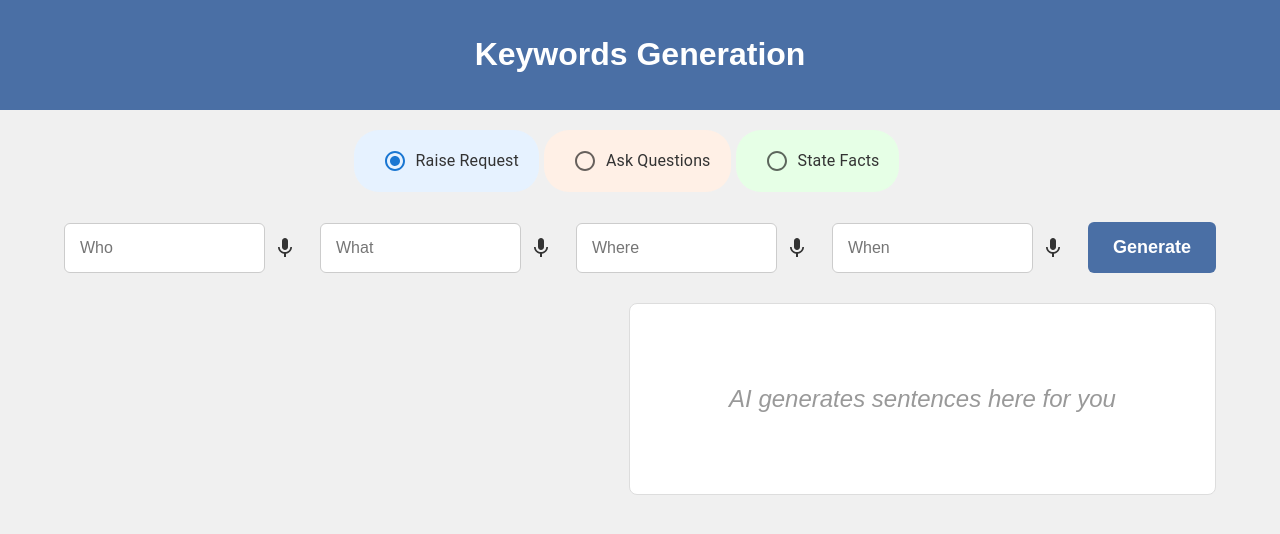
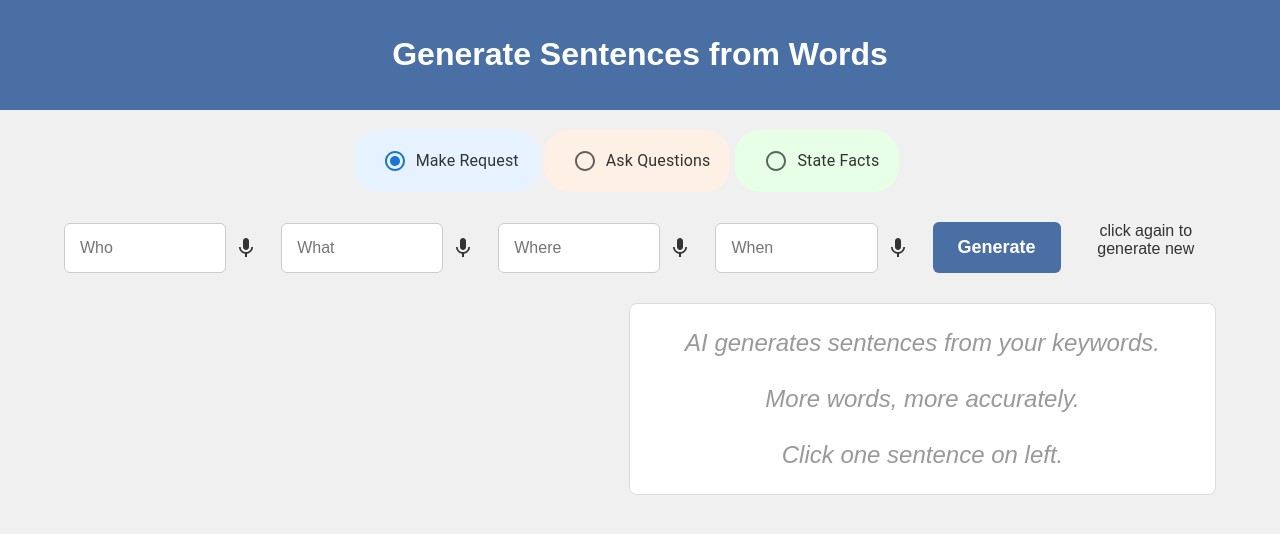
Before and after one commit to maomao123321/Generate-sentences-from-keywords, a React (Create React App) app: page / in a window 1280 px wide. Shown: the top 534 px of the page. Built offline with nearby package versions, Linux system fonts and the light colour scheme.

Commit message:
more accessible

```diff
--- a/src/App.js
+++ b/src/App.js
@@ -1,4 +1,4 @@
-import { Mic, Stop, VolumeUp } from '@mui/icons-material';
+import { Mic, Stop, VolumeUp, ContentCopy } from '@mui/icons-material';
 import { FormControl, FormControlLabel, IconButton, Radio, RadioGroup } from '@mui/material';
 import axios from 'axios';
 import { Configuration, OpenAIApi } from 'openai';
@@ -162,15 +162,23 @@ const startSpeechRecognition = async (fieldName) => {
     }
   };
 
+  const copyToClipboard = (text) =>{
+    navigator.clipboard.writeText(text).then(() => {
+      console.log('Text copied to clipboard');
+    }, (err) => {
+      console.error('Could not copy text: ', err);
+    });
+  };
+
   return (
     <div className="App">
       <header className="app-header">
-        <h1>Keywords Generation</h1>
+        <h1>Generate Sentences from Words</h1>
       </header>
 
       <FormControl component="fieldset">
         <RadioGroup row aria-label="intent" name="intent" value={selectedIntent} onChange={handleIntentChange}>
-          <FormControlLabel value="request" control={<Radio />} label="Raise Request" />
+          <FormControlLabel value="request" control={<Radio />} label="Make Request" />
           <FormControlLabel value="question" control={<Radio />} label="Ask Questions" />
           <FormControlLabel value="fact" control={<Radio />} label="State Facts" />
         </RadioGroup>
@@ -195,11 +203,10 @@ const startSpeechRecognition = async (fieldName) => {
 >
   {recordingField === field ? <Stop /> : <Mic />}
 </IconButton>
-
-
     </div>
   ))}
   <button onClick={handleGenerateSentences}>Generate</button>
+  <span className="note">click again to generate new</span>
 </div>
 
       <div className="main-content">
@@ -218,12 +225,17 @@ const startSpeechRecognition = async (fieldName) => {
           {selectedSentence ? (
             <>
               <span>{selectedSentence}</span>
+              <div>
               <IconButton onClick={() => textToSpeech(selectedSentence)} size="small">
                 <VolumeUp />
               </IconButton>
+              <IconButton onClick={() => copyToClipboard(selectedSentence)} size="small">
+                <ContentCopy />
+              </IconButton>
+              </div>
             </>
           ) : (
-            <span className="placeholder">AI generates sentences here for you</span>
+            <span className="placeholder">AI generates sentences from your keywords. <br></br><br></br>More words, more accurately. <br></br><br></br> Click one sentence on left.</span>
           )}
         </div>
       </div>
```
